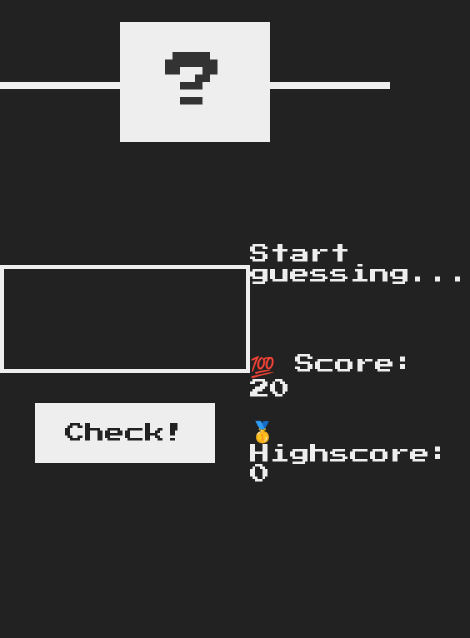
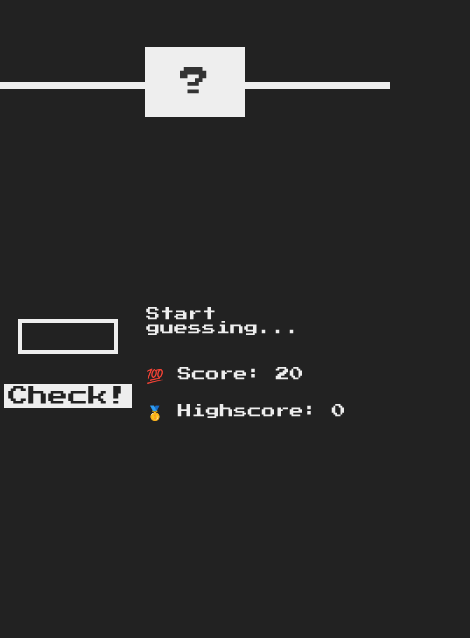
Before and after one commit to Jodjojo/Guess-my-number, a website built with Parcel: page index.html in a window 390 px wide. Shown: the part 206-844 px from the top of the page, 470 px wide, since content can reach past the window. Built offline with nearby package versions, Linux system fonts and the light colour scheme.

Commit message:
Responsive Design

```diff
--- a/style.css
+++ b/style.css
@@ -118,3 +118,87 @@ h1 {
 .label-score {
   margin-bottom: 2rem;
 }
+
+@media only screen and (max-width: 600px) {
+  .number {
+    font-size: 4rem;
+    width: 10rem;
+    padding: 2rem 0rem;
+    text-align: center;
+  }
+  .left {
+    width: 50vw;
+  }
+
+  .right {
+    width: 50vw;
+    font-size: 1.7rem;
+  }
+  .guess {
+    font-size: 4rem;
+    padding: 1.5rem;
+    width: 15rem;
+  }
+  h1 {
+    font-size: 3rem;
+  }
+
+  .btn {
+    padding: 1rem 1rem;
+  }
+}
+
+@media only screen and (max-width: 500px) {
+  .number {
+    font-size: 3rem;
+    width: 10rem;
+    padding: 2rem 0rem;
+    text-align: center;
+  }
+
+  .left {
+    width: 30vw;
+  }
+
+  .right {
+    width: 60vw;
+    font-size: 1.4rem;
+  }
+  .guess {
+    font-size: 2.5rem;
+    padding: 0.1rem;
+    width: 10rem;
+  }
+  h1 {
+    font-size: 2rem;
+  }
+
+  .btn {
+    padding: 0.2rem 0.4rem;
+  }
+
+  .between {
+    font-size: 1.2rem;
+    position: absolute;
+    top: 10vh;
+    right: 2rem;
+  }
+
+  .message {
+    margin-bottom: 3rem;
+    height: 3rem;
+  }
+}
+
+@media only screen and (max-width: 340px) {
+  .right {
+    font-size: 1.2rem;
+  }
+  .guess {
+    font-size: 2rem;
+  }
+
+  .btn {
+    font-size: 1.5rem;
+  }
+}
```
